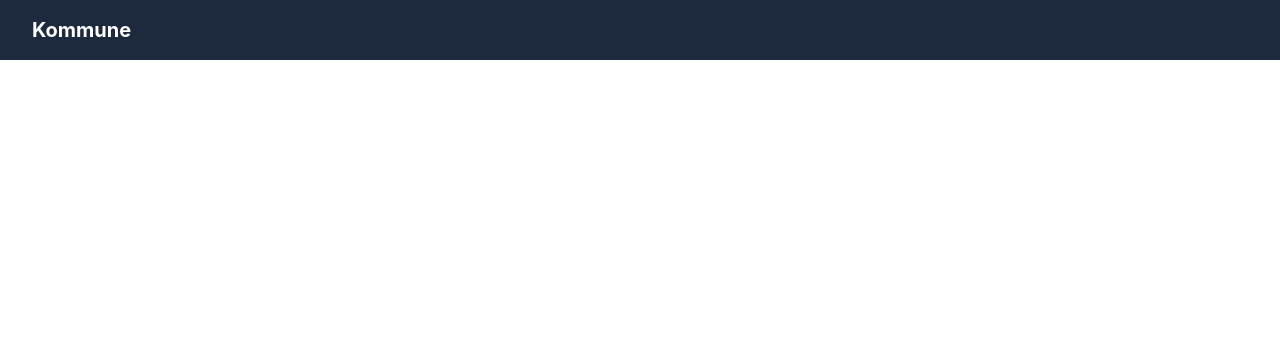
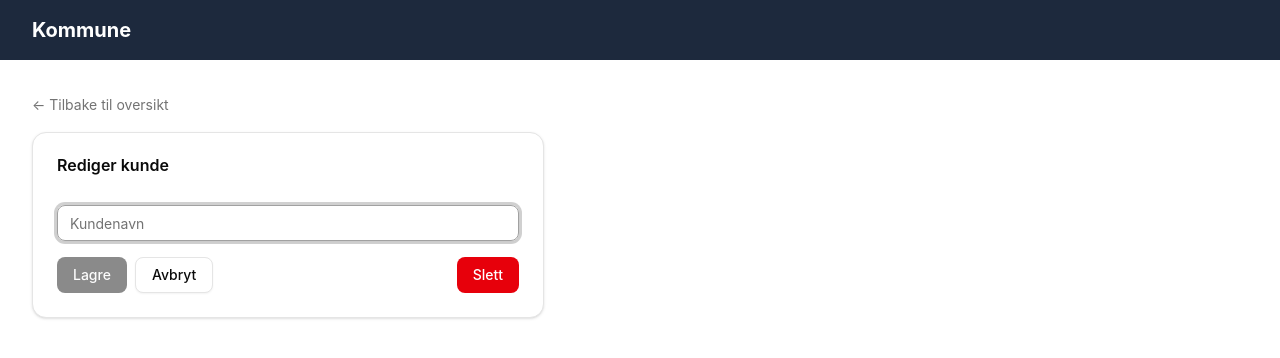
Before and after one commit to Jesperdn/kommune-frontend, a React app: page /customers/1/edit in a window 1280 px wide. Before the commit this address had no page. Shown: the top 358 px of the page. Built offline with nearby package versions, Linux system fonts and the light colour scheme; no server answers; the HTML template or start-up script is replaced by a standard one.

Commit message:
Rediger og slett kundenavn

```diff
--- a/src/App.tsx
+++ b/src/App.tsx
@@ -2,7 +2,8 @@ import { Routes, Route, Link } from "react-router";
 import Projects from "@/features/Projects.tsx";
 import ProjectDetails from "@/features/ProjectDetails.tsx";
 import CreateProject from "@/features/CreateProject.tsx";
-import CreateCustomer from "@/features/CreateCustomer.tsx";
+import CreateCustomer from "@/features/customer/CreateCustomer.tsx";
+import EditCustomer from "@/features/customer/EditCustomer.tsx";
 
 const App = () => {
     return (
@@ -17,6 +18,7 @@ const App = () => {
                     <Route path="/" element={<Projects />} />
                     <Route path="/projects/new" element={<CreateProject />} />
                     <Route path="/customers/new" element={<CreateCustomer />} />
+                    <Route path="/customers/:id/edit" element={<EditCustomer />} />
                     <Route path="/projects/:id" element={<ProjectDetails />} />
                 </Routes>
             </main>
--- a/src/features/Projects.tsx
+++ b/src/features/Projects.tsx
@@ -73,30 +73,21 @@ const Projects = () => {
                     </Button>
                 </CardHeader>
                 <CardContent>
-                    <h2>Kunder tilordnet på prosjekt</h2>
                     <div className="divide-y">
-                        {customerCosts.map((customer) => (
-                            <div key={customer.customerId} className="flex justify-between items-center py-3">
-                                <p className="font-medium">{customer.customerName}</p>
-                                <p className="text-lg font-semibold">
-                                    {formatCurrency(customer.totalCost)}
-                                </p>
-                            </div>
-                        ))}
-                    </div>
-                </CardContent>
-                <CardContent>
-                    <h2 className="mt-6">Alle kunder</h2>
-                    <div className="divide-y">
-                        {customers.map((it) => (
-                            <div key={it.id} className="flex justify-between items-center py-3">
-                                <p className="font-medium">{it.name}</p>
-                                <p className="text-sm text-muted-foreground">
-                                    {formatCurrency(
-                                        customerCosts.find((c) => c.customerId === it.id)?.totalCost || 0
-                                    )}
-                                </p>
-                            </div>
+                        {customers.map((customer) => (
+                            <Link
+                                key={customer.id}
+                                to={`/customers/${customer.id}/edit`}
+                                className="flex justify-between items-center py-3 hover:bg-muted -mx-2 px-2 rounded transition-colors group"
+                            >
+                                <p className="font-medium">{customer.name}</p>
+                                <div className="flex items-center gap-2">
+                                    <p className="text-lg font-semibold">
+                                        {formatCurrency(customerCosts.find((c) => c.customerId === customer.id)?.totalCost || 0)}
+                                    </p>
+                                    <ChevronRight className="size-4 text-muted-foreground opacity-0 group-hover:opacity-100 transition-opacity" />
+                                </div>
+                            </Link>
                         ))}
                     </div>
                 </CardContent>
--- a/src/features/CreateCustomer.tsx
+++ b/src/features/customer/CreateCustomer.tsx
@@ -5,15 +5,16 @@ import {
     CardContent,
     CardHeader,
     CardTitle,
-} from "@/components/ui/card";
-import { Input } from "@/components/ui/input";
-import { Button } from "@/components/ui/button";
+} from "@/components/ui/card.tsx";
+import { Input } from "@/components/ui/input.tsx";
+import { Button } from "@/components/ui/button.tsx";
+import * as React from "react";
 
 const CreateCustomer = () => {
     const navigate = useNavigate();
     const [name, setName] = useState("");
 
-    const handleSubmit = async (e: React.FormEvent) => {
+    const handleSubmit = async (e: React.SyntheticEvent) => {
         e.preventDefault();
         if (!name.trim()) return;
         const res = await fetch("/api/customers", {
--- /dev/null
+++ b/src/features/customer/EditCustomer.tsx
@@ -0,0 +1,83 @@
+import { useState, useEffect } from "react";
+import useSWR from "swr";
+import { useNavigate, useParams, Link } from "react-router";
+import {
+    Card,
+    CardContent,
+    CardHeader,
+    CardTitle,
+} from "@/components/ui/card.tsx";
+import { Input } from "@/components/ui/input.tsx";
+import { Button } from "@/components/ui/button.tsx";
+import { fetcher } from "@/lib/utils";
+import * as React from "react";
+import type {Customer} from "@/types/customer.ts";
+
+const EditCustomer = () => {
+    const { id } = useParams();
+    const navigate = useNavigate();
+    const { data: customer } = useSWR<Customer>(`/api/customers/${id}`, fetcher);
+    const [name, setName] = useState("");
+
+    useEffect(() => {
+        if (customer) setName(customer.name);
+    }, [customer]);
+
+    const handleDelete = async () => {
+        if (!confirm("Er du sikker på at du vil slette denne kunden?")) return;
+        const res = await fetch(`/api/customers/${id}`, { method: "DELETE" });
+        if (res.ok) {
+            navigate("/");
+        }
+    };
+
+    const handleSubmit = async (e: React.SyntheticEvent) => {
+        e.preventDefault();
+        if (!name.trim()) return;
+        const res = await fetch(`/api/customers/${id}`, {
+            method: "PUT",
+            headers: { "Content-Type": "application/json" },
+            body: JSON.stringify({ name: name.trim() }),
+        });
+        if (res.ok) {
+            navigate("/");
+        }
+    };
+
+    return (
+        <div>
+            <Link to="/" className="text-sm text-muted-foreground hover:underline">
+                &larr; Tilbake til oversikt
+            </Link>
+
+            <Card className="mt-4 max-w-lg">
+                <CardHeader>
+                    <CardTitle>Rediger kunde</CardTitle>
+                </CardHeader>
+                <CardContent>
+                    <form onSubmit={handleSubmit} className="space-y-4">
+                        <Input
+                            value={name}
+                            onChange={(e) => setName(e.target.value)}
+                            placeholder="Kundenavn"
+                            autoFocus
+                        />
+                        <div className="flex gap-2">
+                            <Button type="submit" disabled={!name.trim() || name === customer?.name}>
+                                Lagre
+                            </Button>
+                            <Button variant="outline" asChild>
+                                <Link to="/">Avbryt</Link>
+                            </Button>
+                            <Button variant="destructive" type="button" onClick={handleDelete} className="ml-auto">
+                                Slett
+                            </Button>
+                        </div>
+                    </form>
+                </CardContent>
+            </Card>
+        </div>
+    );
+};
+
+export default EditCustomer;
```
